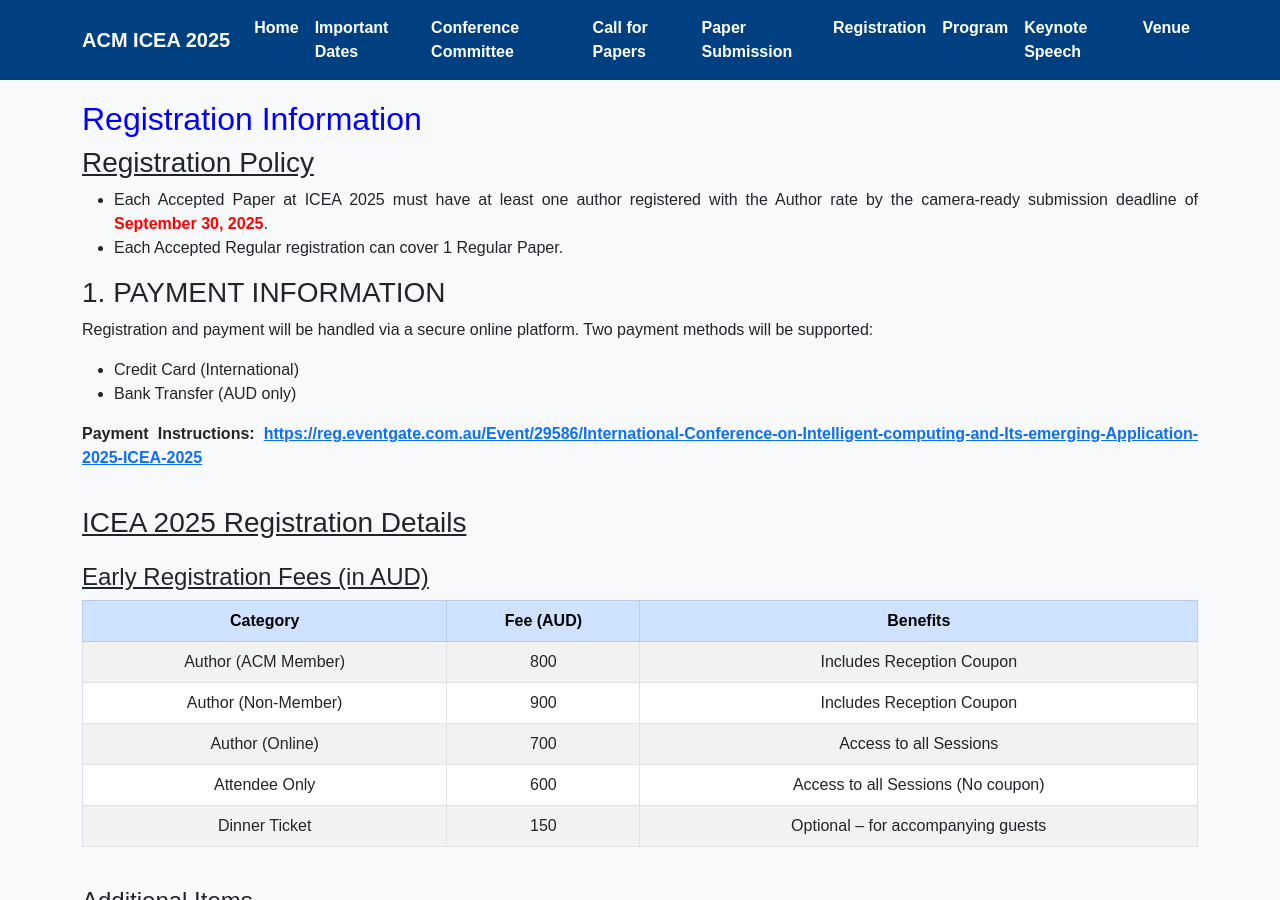
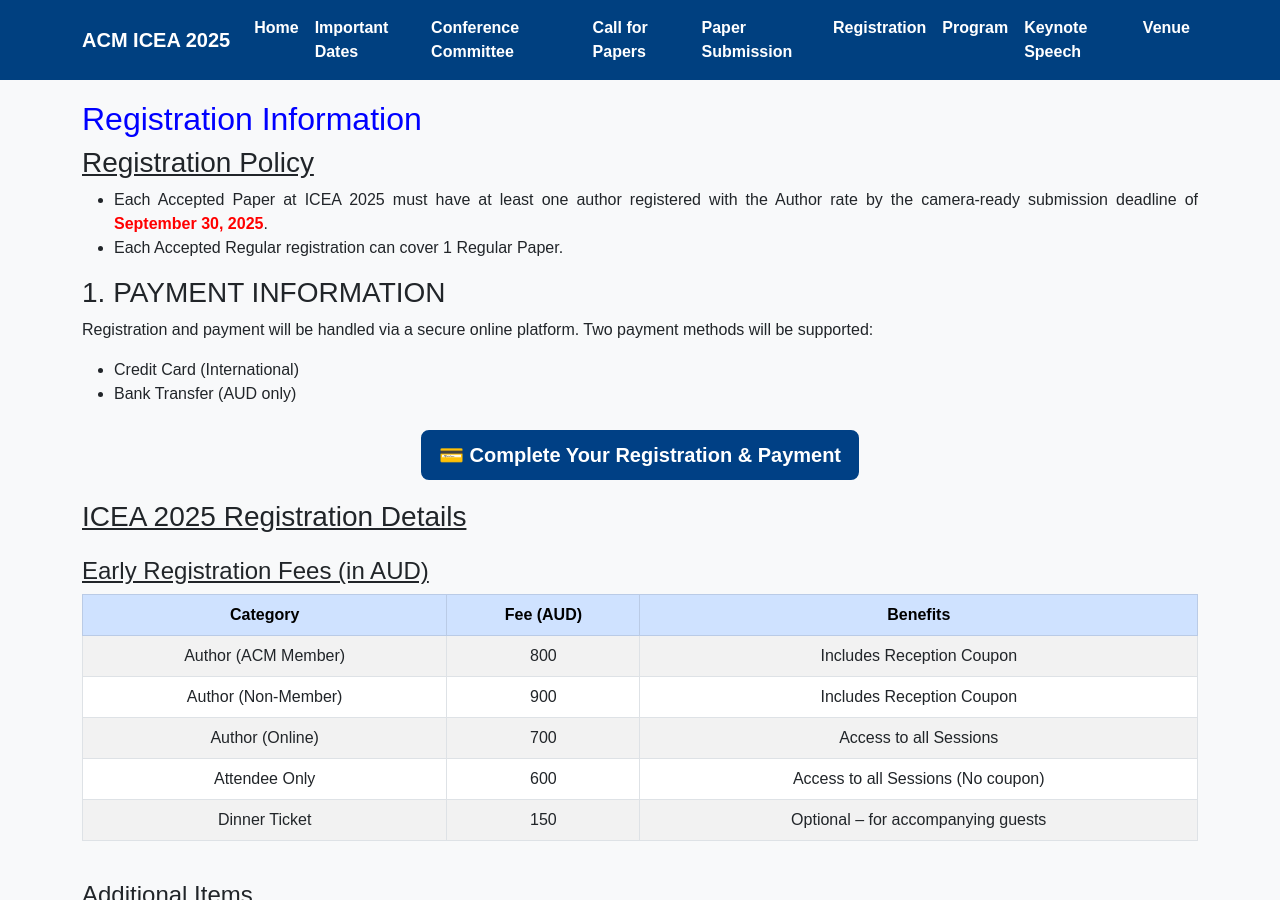
Before and after one commit to icea2025/latrobe, a Jekyll site: the page registration/index.html, which Jekyll copies as it is, in a window 1280 px wide and 900 px high. Built offline with Jekyll 4.4.1, drawn with Linux system fonts in a browser that asks for light colours.

Commit message:
Update index.html

```diff
--- a/registration/index.html
+++ b/registration/index.html
@@ -76,14 +76,16 @@
       <li>Credit Card (International)</li>
       <li>Bank Transfer (AUD only)</li>
     </ul>
-   <p style="text-align: justify">
-  <strong>
-    Payment Instructions:
-    <a href="https://reg.eventgate.com.au/Event/29586/International-Conference-on-Intelligent-computing-and-Its-emerging-Application-2025-ICEA-2025" target="_blank">
-      https://reg.eventgate.com.au/Event/29586/International-Conference-on-Intelligent-computing-and-Its-emerging-Application-2025-ICEA-2025
+
+    <!-- Payment Button -->
+  <div class="text-center mt-4">
+    <a href="https://reg.eventgate.com.au/Event/29586/International-Conference-on-Intelligent-computing-and-Its-emerging-Application-2025-ICEA-2025"
+       target="_blank"
+       class="btn btn-lg fw-bold"
+       style="background-color: #004085; color: white; border: 2px solid #004085; border-radius: 8px;">
+      💳 Complete Your Registration & Payment
     </a>
-  </strong>
-</p>
+  </div>
     <div style="padding-top: 20px">
       <h3><u>ICEA 2025 Registration Details</u></h3>
       <p>
```
